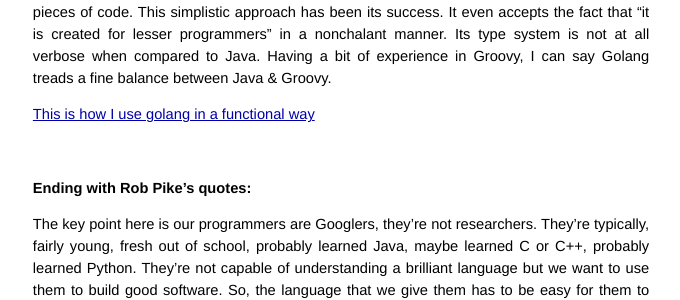
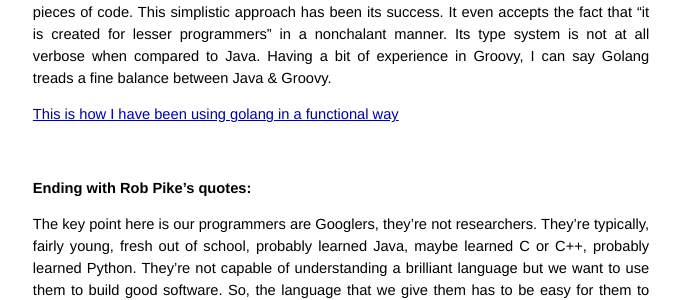
Before and after one commit to AmitKumarDas/amitkumardas.github.io, a Jekyll site: the page built from _posts/2016-08-19-being-idiomatic-and-do-i-bother.md, in a window 1280 px wide. Shown: the part 990-1290 px from the top of the page, without its empty margins (299-979 px from the left). Built offline with Jekyll 4.4.1, drawn with Linux system fonts in a browser that asks for light colours.

Commit message:
Update 2016-08-19-being-idiomatic-and-do-i-bother.md

```diff
--- a/_posts/2016-08-19-being-idiomatic-and-do-i-bother.md
+++ b/_posts/2016-08-19-being-idiomatic-and-do-i-bother.md
@@ -58,7 +58,7 @@
 Having a bit of experience in Groovy, I can say Golang treads a fine balance between
 Java & Groovy.
 
-[This is how I use golang in a functional way](https://github.com/openebs/openebs/blob/master/daemon/storage_controller.go)
+[This is how I have been using golang in a functional way](https://github.com/openebs/openebs/blob/master/daemon/storage_controller.go)
 
 <br />
 
```
